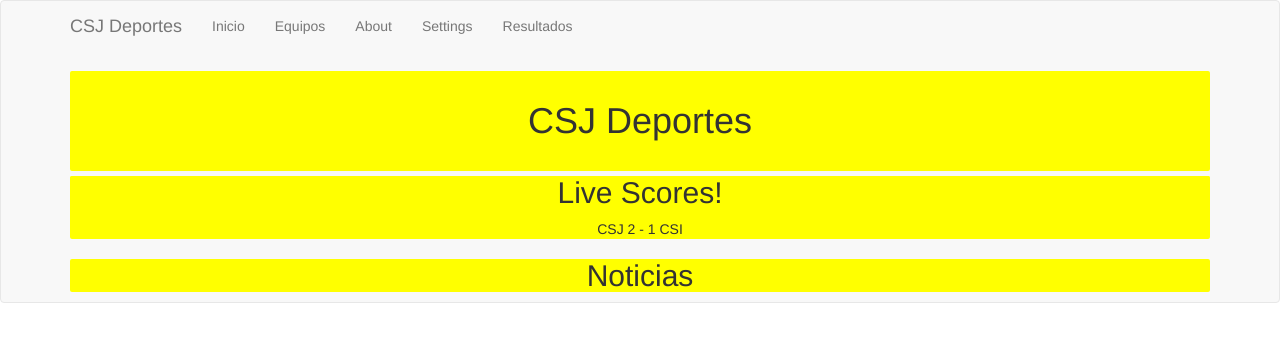
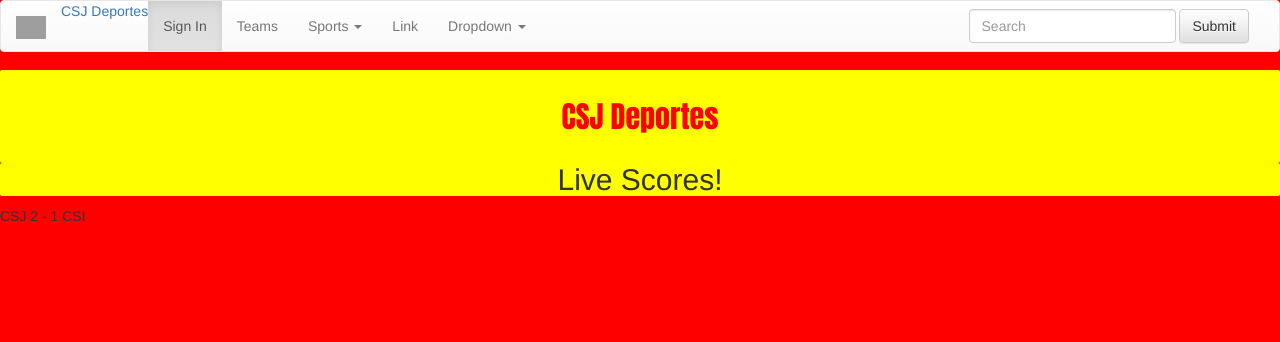
Before and after one commit to markbookk/CSJSportNews, a plain HTML site: page main.html in a window 1280 px wide. Drawn offline with nearby package versions, Linux system fonts and the light colour scheme; grey boxes are pictures that could not be loaded.

Commit message:
Gracias Pablo

```diff
--- a/main.html
+++ b/main.html
@@ -1,45 +1,84 @@
 <!DOCTYPE html>
+<!-- Latest compiled and minified CSS -->
+<link rel="stylesheet" href="https://maxcdn.bootstrapcdn.com/bootstrap/3.3.7/css/bootstrap.min.css" integrity="sha384-BVYiiSIFeK1dGmJRAkycuHAHRg32OmUcww7on3RYdg4Va+PmSTsz/K68vbdEjh4u" crossorigin="anonymous">
+
+<!-- Optional theme -->
+<link rel="stylesheet" href="https://maxcdn.bootstrapcdn.com/bootstrap/3.3.7/css/bootstrap-theme.min.css" integrity="sha384-rHyoN1iRsVXV4nD0JutlnGaslCJuC7uwjduW9SVrLvRYooPp2bWYgmgJQIXwl/Sp" crossorigin="anonymous">
+
+<!-- Latest compiled and minified JavaScript -->
+<script src="https://maxcdn.bootstrapcdn.com/bootstrap/3.3.7/js/bootstrap.min.js" integrity="sha384-Tc5IQib027qvyjSMfHjOMaLkfuWVxZxUPnCJA7l2mCWNIpG9mGCD8wGNIcPD7Txa" crossorigin="anonymous"></script>
+
 <html lang="en">
 <head>
     <meta charset="UTF-8">
     <meta name="viewport" content="width=device-width, initial-scale=1">
+
     <link rel="stylesheet" href="main.css">
-    <link rel="stylesheet" type="text/css" href="https://maxcdn.bootstrapcdn.com/bootstrap/3.3.7/css/bootstrap.min.css">
-    <title> CSJ Deportes </title>
-</head>
-<body>
+    </body>
+
     <nav class="navbar navbar-default">
-    <div class="container">
+        <div class="container-fluid">
+            <!-- Brand and toggle get grouped for better mobile display -->
             <div class="navbar-header">
-
-            <button type="button" class="navbar-toggle collapsed" data-toggle="collapse" data-target="#bs-nav-demo" aria-expanded="false">
+                <button type="button" class="navbar-toggle collapsed" data-toggle="collapse" data-target="#bs-example-navbar-collapse-1" aria-expanded="false">
                     <span class="sr-only">Toggle navigation</span>
                     <span class="icon-bar"></span>
                     <span class="icon-bar"></span>
                     <span class="icon-bar"></span>
                 </button>
+                <a class="navbar-brand" href="#"><img alt="Brand" style="width: 30px" style="height: 50px" src="http://www.aabpr.org/multimedia/photos/B18B5D05-F971-9CDC-2AE4BD358C1E4DFD_lg.jpg"><a>CSJ Deportes</a></a>
+            </div>
 
-            <a href="#" class="navbar-brand">CSJ Deportes</a>
+            <!-- Collect the nav links, forms, and other content for toggling -->
+            <div class="collapse navbar-collapse" id="bs-example-navbar-collapse-1">
+                <ul class="nav navbar-nav">
+                    <li class="active"><a href="#">Sign In <span class="sr-only">(current)</span></a></li>
+                    <li><a href="#">Teams</a></li>
+                    <li class="dropdown">
+                        <a href="#" class="dropdown-toggle" data-toggle="dropdown" role="button" aria-haspopup="true" aria-expanded="false">Sports <span class="caret"></span></a>
+                        <ul class="dropdown-menu">
+                            <li><a href="#">Action</a></li>
+                            <li><a href="#">Another action</a></li>
+                            <li><a href="#">Something else here</a></li>
+                            <li role="separator" class="divider"></li>
+                            <li><a href="#">Separated link</a></li>
+                            <li role="separator" class="divider"></li>
+                            <li><a href="#">One more separated link</a></li>
+                        </ul>
+                    </li>
+                </ul>
+                <ul class="nav navbar-nav navbar-left">
+                    <li><a href="#">Link</a></li>
+                    <li class="dropdown">
+                        <a href="#" class="dropdown-toggle" data-toggle="dropdown" role="button" aria-haspopup="true" aria-expanded="false">Dropdown <span class="caret"></span></a>
+                        <ul class="dropdown-menu">
+                            <li><a href="#">Action</a></li>
+                            <li><a href="#">Another action</a></li>
+                            <li><a href="#">Something else here</a></li>
+                            <li role="separator" class="divider"></li>
+                            <li><a href="#">Separated link</a></li>
+                        </ul>
+                    </li>
+                </ul>
+                <form class="navbar-form navbar-right">
+                    <div class="form-group">
+                        <input type="text" class="form-control" placeholder="Search">
                     </div>
-        <div class="collapse navbar-collapse" id="bs-nav-demo">
-            <ul class="nav navbar-nav">
-                <li><a href="#">Inicio</a></li>
-                <li><a href="#">Equipos</a></li>
-                <li><a href="#">About</a></li>
-                <li><a href="#">Settings</a></li>
-                <li><a href="#">Resultados</a></li>
-
-            </ul>
-        </div>
+                    <button type="submit" class="btn btn-default">Submit</button>
+                </form>
+            </div><!-- /.navbar-collapse -->
+        </div><!-- /.container-fluid -->
+    </nav>
+    </body>
+    <title> CSJ Deportes </title>
+</head>
+<body>
 <div>
     <h1>CSJ Deportes</h1>
 </div>
-    <div id = liveScores>
+<div>
     <h2>Live Scores!</h2>
     <p>CSJ 2 - 1 CSI</p>
 </div>
-    <div>
-        <h2>Noticias</h2>
-    </div>
 </body>
 </html>
```
Lines whose indentation alone changed are shown as unchanged.
